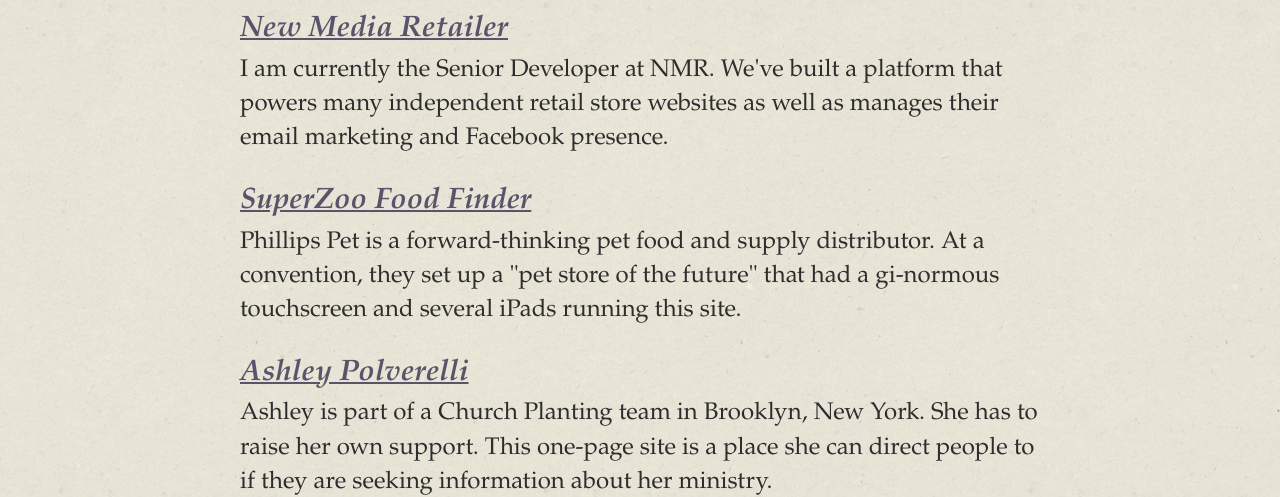
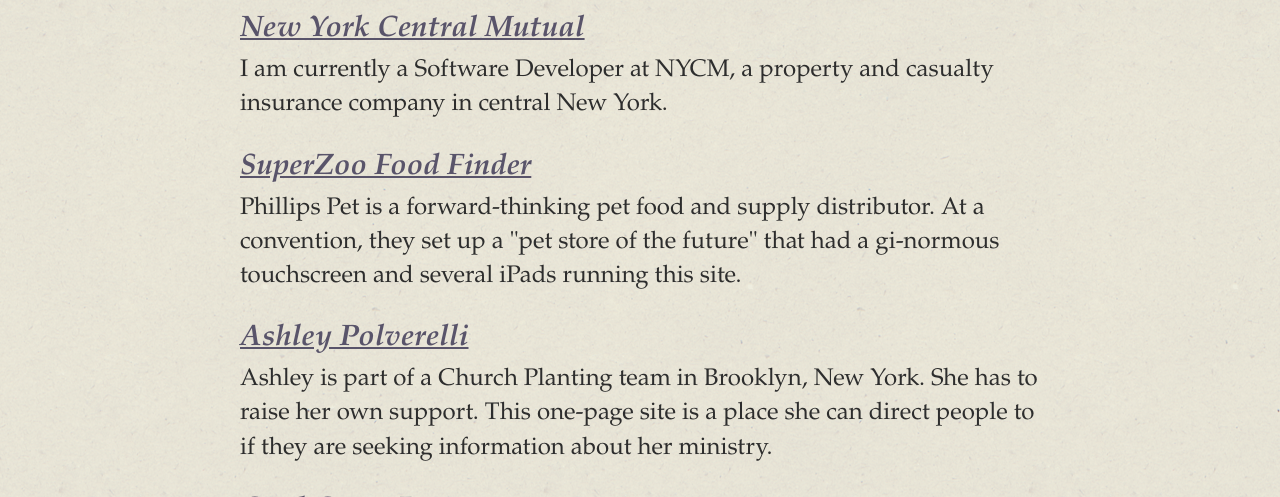
Before and after one commit to puritandesigns/puritandesigns.github.io, a plain HTML site: page index.html in a window 1280 px wide. Shown: the part 603-1100 px from the top of the page. Drawn offline with nearby package versions, Linux system fonts and the light colour scheme; a web font is replaced by a local one.

Commit message:
New job!

```diff
--- a/index.html
+++ b/index.html
@@ -37,18 +37,16 @@
     <div class="block bl3">
         <h2>Employment &amp; Projects</h2>
         <ul class="list-unstyled">
-            <li>
-                <h3>
-                    <a href="http://newmediaretailer.com" target="_blank">
-                        New Media Retailer
+			<li>
+				<h3>
+                    <a href="http://nycm.com" target="_blank">
+                        New York Central Mutual
                     </a>
                 </h3>
                 <p>
-                    I am currently the Senior Developer at NMR. We've built a platform
-                    that powers many independent retail store websites as well as manages
-                    their email marketing and Facebook presence.
+                    I am currently a Software Developer at NYCM, a property and casualty insurance 					company in central New York.
                 </p>
-            </li>
+			</li>
             <li>
                 <h3>
                     <a href="http://superzoo.petstorewebsites.com" target="_blank">
@@ -94,8 +92,8 @@
                 </h3>
                 <p>
                     The card game I'm creating has a lot of stats to use. Players make
-										many calculations at certain points in the game, which really slows
-										down game play. I developed this Angular app to handle all the math.
+					many calculations at certain points in the game, which really slows
+					down game play. I developed this Angular app to handle all the math.
                 </p>
             </li>
         </ul>
```
